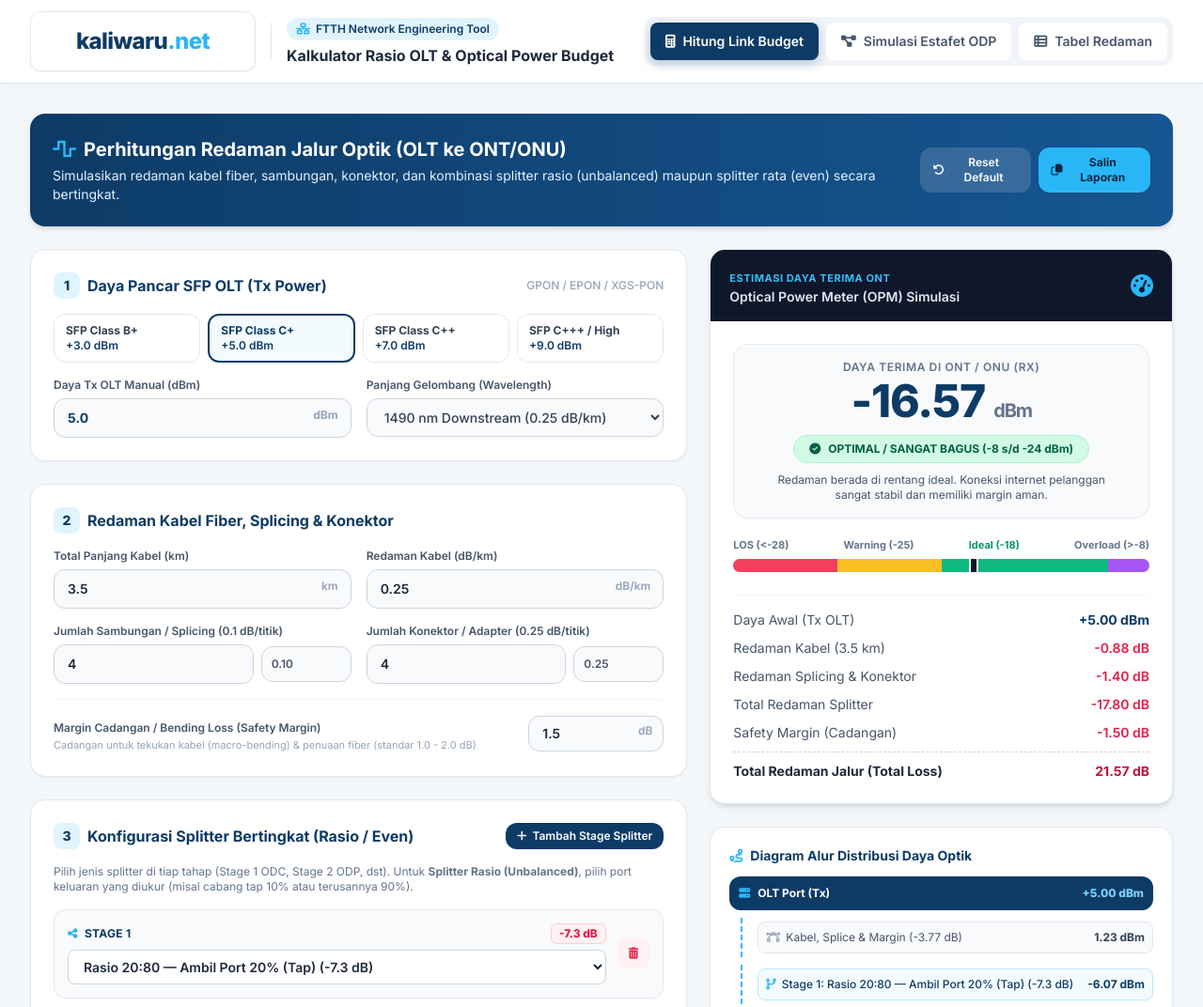
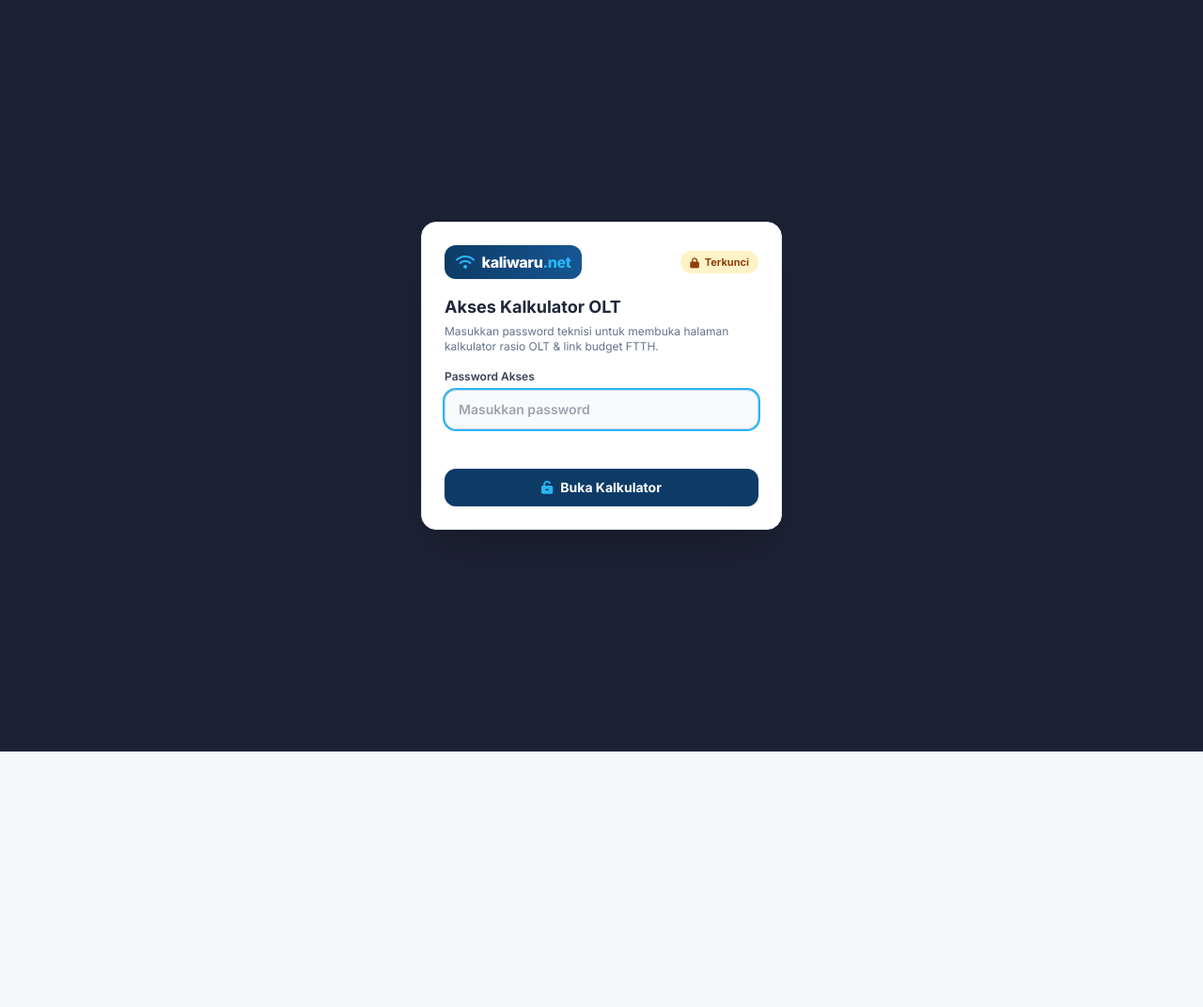
Before and after one commit to richopctn/kaliwaru, a plain HTML site: page olt.html in a window 1280 px wide. Shown: the top 1072 px of the page at 94% size. After the commit the page ends 800 px from the top, so only its background shows below. Drawn offline with nearby package versions, Linux system fonts and the light colour scheme.

Commit message:
Update olt.html

```diff
--- a/olt.html
+++ b/olt.html
@@ -35,22 +35,8 @@
             background-color: #f4f7fa;
             color: #1e293b;
         }
-        /* Styling khusus agar gambar logo yang memiliki latar checkerboard di pinggir tetap terlihat rapi & terbingkai elegan */
-        .logo-wrapper {
-            position: relative;
+        body.locked {
             overflow: hidden;
-            border-radius: 0.75rem;
-            background: #ffffff;
-            display: inline-flex;
-            align-items: center;
-            justify-content: center;
-        }
-        .logo-crop {
-            width: 100%;
-            height: 100%;
-            object-fit: cover;
-            object-position: center 36%;
-            transform: scale(1.48) translateY(8%); /* Memperbesar & menggeser ke bawah agar teks PT di bagian bawah terpotong rapi */
         }
         .tab-active {
             background-color: #0d3b66;
@@ -67,25 +53,72 @@
         }
     </style>
 </head>
-<body class="min-h-screen flex flex-col antialiased">
+<body class="min-h-screen flex flex-col antialiased locked">
 
-    <!-- HEADER PROFESIONAL DENGAN LOGO KALIWARU.NET -->
+    <!-- LAYAR KUNCI PASSWORD SAAT MEMBUKA HALAMAN -->
+    <div id="password-gate" class="fixed inset-0 z-50 bg-slate-900/95 backdrop-blur-md flex items-center justify-center p-4">
+        <div class="w-full max-w-sm bg-white rounded-2xl border border-slate-200 p-6 shadow-2xl">
+            <div class="flex items-center justify-between mb-4">
+                <div class="inline-flex items-center gap-2 px-3 py-1.5 rounded-xl bg-gradient-to-r from-[#0d3b66] to-[#165692] text-white font-extrabold text-base tracking-tight shadow-sm">
+                    <i class="fa-solid fa-wifi text-[#29b6f6]"></i>
+                    <span>kaliwaru<span class="text-[#29b6f6]">.net</span></span>
+                </div>
+                <span class="inline-flex items-center gap-1.5 px-2.5 py-1 rounded-full text-[11px] font-bold bg-amber-100 text-amber-800">
+                    <i class="fa-solid fa-lock"></i> Terkunci
+                </span>
+            </div>
+
+            <h2 class="text-lg font-bold text-slate-800">Akses Kalkulator OLT</h2>
+            <p class="text-xs text-slate-500 mt-1 mb-4">
+                Masukkan password teknisi untuk membuka halaman kalkulator rasio OLT &amp; link budget FTTH.
+            </p>
+
+            <form onsubmit="unlockPage(event)" class="space-y-3">
+                <div>
+                    <label for="gate-password-input" class="block text-xs font-semibold text-slate-700 mb-1.5">
+                        Password Akses
+                    </label>
+                    <input
+                        type="password"
+                        id="gate-password-input"
+                        inputmode="numeric"
+                        autocomplete="current-password"
+                        placeholder="Masukkan password"
+                        required
+                        class="w-full px-3.5 py-2.5 bg-slate-50 border border-slate-300 rounded-xl text-sm font-semibold text-slate-800 focus:outline-none focus:ring-2 focus:ring-[#29b6f6]"
+                    >
+                </div>
+                <p id="gate-error-msg" class="text-xs font-semibold text-rose-600 min-h-[18px]"></p>
+                <button
+                    type="submit"
+                    class="w-full py-2.5 px-4 bg-[#0d3b66] hover:bg-[#082644] text-white rounded-xl text-sm font-bold transition flex items-center justify-center gap-2 shadow"
+                >
+                    <i class="fa-solid fa-unlock-keyhole text-[#29b6f6]"></i>
+                    <span>Buka Kalkulator</span>
+                </button>
+            </form>
+        </div>
+    </div>
+
+    <!-- KONTEN HALAMAN UTAMA (TERSEMBUNYI SEBELUM PASSWORD VALID) -->
+    <div id="protected-content" class="hidden min-h-screen flex flex-col">
+
+        <!-- HEADER PROFESIONAL DENGAN BRAND TEKS & IKON KALIWARU.NET -->
         <header class="bg-white border-b border-slate-200 sticky top-0 z-40 shadow-sm">
             <div class="max-w-7xl mx-auto px-4 sm:px-6 lg:px-8 py-3">
                 <div class="flex flex-col md:flex-row items-center justify-between gap-4">
-                <!-- Area Logo Perusahaan -->
+                    <!-- Area Brand Teks & Ikon Perusahaan -->
                     <div class="flex items-center gap-4">
-                    <div class="logo-wrapper w-52 sm:w-60 h-14 sm:h-16 border border-slate-200 shadow-sm bg-white">
-                        <img
-                            src="Gemini_Generated_Image_tvrso9tvrso9tvrs.jpg"
-                            alt="Logo kaliwaru.net"
-                            class="logo-crop"
-                            onerror="this.style.display='none'; document.getElementById('fallback-logo').style.display='flex';"
-                        >
-                        <!-- Fallback SVG apabila gambar gagal dimuat -->
-                        <div id="fallback-logo" class="hidden items-center justify-center px-3 py-1">
-                            <div class="flex items-center font-extrabold text-2xl tracking-tight">
-                                <span class="text-[#0d3b66]">kaliwaru</span><span class="text-[#29b6f6]">.net</span>
+                        <div class="inline-flex items-center gap-3 px-4 py-2.5 rounded-2xl bg-gradient-to-r from-[#0d3b66] to-[#165692] text-white shadow-sm border border-[#082644]/20">
+                            <div class="w-9 h-9 rounded-xl bg-white/15 flex items-center justify-center text-[#29b6f6] text-lg shrink-0">
+                                <i class="fa-solid fa-tower-broadcast"></i>
+                            </div>
+                            <div class="leading-none">
+                                <div class="text-xl sm:text-2xl font-extrabold tracking-tight flex items-center">
+                                    <span>kaliwaru</span><span class="text-[#29b6f6]">.net</span>
+                                </div>
+                                <div class="text-[10px] font-semibold tracking-wider uppercase text-sky-200 mt-1">
+                                    Fiber &amp; WiFi Pacitan
                                 </div>
                             </div>
                         </div>
@@ -94,12 +127,13 @@
                             <span class="inline-flex items-center gap-1.5 px-2.5 py-1 rounded-full text-xs font-semibold bg-brand-light text-brand-navy">
                                 <i class="fa-solid fa-network-wired text-brand-cyan"></i> FTTH Network Engineering Tool
                             </span>
-                        <h1 class="text-base font-bold text-slate-800 mt-1">Kalkulator Rasio OLT & Optical Power Budget</h1>
+                            <h1 class="text-base font-bold text-slate-800 mt-1">Kalkulator Rasio OLT &amp; Optical Power Budget</h1>
                         </div>
                     </div>
 
-                <!-- Navigasi Tab Utama -->
-                <nav class="flex flex-wrap items-center justify-center gap-2 bg-slate-100 p-1.5 rounded-xl w-full md:w-auto">
+                    <!-- Navigasi Tab Utama + Tombol Kunci -->
+                    <div class="flex flex-wrap items-center justify-center gap-2 w-full md:w-auto">
+                        <nav class="flex flex-wrap items-center justify-center gap-2 bg-slate-100 p-1.5 rounded-xl flex-grow md:flex-grow-0">
                             <button onclick="switchTab('calculator')" id="btn-tab-calculator" class="tab-active flex-1 md:flex-none px-4 py-2.5 rounded-lg text-xs sm:text-sm font-semibold transition-all flex items-center justify-center gap-2">
                                 <i class="fa-solid fa-calculator"></i>
                                 <span>Hitung Link Budget</span>
@@ -113,6 +147,16 @@
                                 <span>Tabel Redaman</span>
                             </button>
                         </nav>
+                        <button
+                            type="button"
+                            onclick="lockCalculator()"
+                            title="Kunci halaman kembali"
+                            class="px-3.5 py-2.5 rounded-xl border border-slate-200 bg-white hover:bg-rose-50 hover:border-rose-200 text-slate-700 hover:text-rose-700 text-xs sm:text-sm font-semibold transition flex items-center justify-center gap-1.5 shadow-sm"
+                        >
+                            <i class="fa-solid fa-lock"></i>
+                            <span>Kunci</span>
+                        </button>
+                    </div>
                 </div>
             </div>
         </header>
@@ -206,7 +250,7 @@
                             <div class="flex items-center justify-between mb-4">
                                 <h3 class="text-base font-bold text-[#0d3b66] flex items-center gap-2">
                                     <span class="w-7 h-7 rounded-lg bg-brand-light text-[#0d3b66] flex items-center justify-center text-sm font-extrabold">2</span>
-                                Redaman Kabel Fiber, Splicing & Konektor
+                                    Redaman Kabel Fiber, Splicing &amp; Konektor
                                 </h3>
                             </div>
 
@@ -249,7 +293,7 @@
                             <div class="mt-4 pt-4 border-t border-slate-100 flex flex-col sm:flex-row sm:items-center justify-between gap-2">
                                 <div>
                                     <label class="text-xs font-semibold text-slate-600">Margin Cadangan / Bending Loss (Safety Margin)</label>
-                                <p class="text-[11px] text-slate-400">Cadangan untuk tekukan kabel (macro-bending) & penuaan fiber (standar 1.0 - 2.0 dB)</p>
+                                    <p class="text-[11px] text-slate-400">Cadangan untuk tekukan kabel (macro-bending) &amp; penuaan fiber (standar 1.0 - 2.0 dB)</p>
                                 </div>
                                 <div class="relative w-full sm:w-36">
                                     <input type="number" id="safetyMargin" value="1.5" step="0.1" min="0" oninput="calculateLinkBudget()" class="w-full px-3.5 py-2 bg-slate-50 border border-slate-300 rounded-xl text-sm font-semibold text-slate-800 focus:outline-none focus:ring-2 focus:ring-[#29b6f6]">
@@ -342,7 +386,7 @@
                                         <span id="breakdown-cable" class="font-semibold text-rose-600">-0.88 dB</span>
                                     </div>
                                     <div class="flex justify-between items-center text-slate-600">
-                                    <span>Redaman Splicing & Konektor</span>
+                                        <span>Redaman Splicing &amp; Konektor</span>
                                         <span id="breakdown-passive" class="font-semibold text-rose-600">-1.40 dB</span>
                                     </div>
                                     <div class="flex justify-between items-center text-slate-600">
@@ -422,7 +466,7 @@
                 <!-- Tabel / Kartu Hasil Estafet per Titik ODP -->
                 <div class="bg-white rounded-2xl border border-slate-200 overflow-hidden shadow-sm">
                     <div class="px-5 py-4 bg-slate-50 border-b border-slate-200 flex flex-wrap items-center justify-between gap-2">
-                    <h3 class="text-sm font-bold text-[#0d3b66]">Susunan Rantai ODP & Estimasi Redaman Setiap Cabang</h3>
+                        <h3 class="text-sm font-bold text-[#0d3b66]">Susunan Rantai ODP &amp; Estimasi Redaman Setiap Cabang</h3>
                         <span class="text-xs text-slate-500">*Sudah termasuk estimasi redaman splice/konektor 0.35 dB per titik ODP</span>
                     </div>
 
@@ -454,7 +498,7 @@
             <!-- =================================================================== -->
             <section id="tab-reference" class="hidden space-y-6">
                 <div class="bg-white rounded-2xl border border-slate-200 p-5 sm:p-6 shadow-sm">
-                <h2 class="text-lg font-bold text-[#0d3b66] mb-1">Tabel Referensi Standar Redaman Optik FTTH (PLC & FBT Splitter)</h2>
+                    <h2 class="text-lg font-bold text-[#0d3b66] mb-1">Tabel Referensi Standar Redaman Optik FTTH (PLC &amp; FBT Splitter)</h2>
                     <p class="text-xs text-slate-500 mb-6">Acuan standar industri ITU-T G.984 untuk perencanaan jaringan FTTH kaliwaru.net.</p>
 
                     <div class="grid grid-cols-1 lg:grid-cols-2 gap-6">
@@ -530,13 +574,62 @@
                     &copy; 2026 <span class="font-bold">kaliwaru.net</span>
                 </div>
                 <div>
-                Sistem Kalkulator Perencanaan & Simulasi Redaman Jaringan FTTH
+                    Sistem Kalkulator Perencanaan &amp; Simulasi Redaman Jaringan FTTH
                 </div>
             </div>
         </footer>
 
+    </div>
+
     <!-- LOGIKA JAVASCRIPT LENGKAP -->
     <script>
+        // =========================================================================
+        // 0. KUNCI PASSWORD HALAMAN (1234)
+        // =========================================================================
+        const OLT_PAGE_PASSWORD = '1234';
+        const OLT_UNLOCK_KEY = 'kaliwaru_olt_unlocked_v1';
+
+        function applyLockState(isUnlocked) {
+            const gate = document.getElementById('password-gate');
+            const content = document.getElementById('protected-content');
+            const input = document.getElementById('gate-password-input');
+            const errorMsg = document.getElementById('gate-error-msg');
+
+            if (isUnlocked) {
+                gate.classList.add('hidden');
+                content.classList.remove('hidden');
+                document.body.classList.remove('locked');
+                errorMsg.textContent = '';
+            } else {
+                content.classList.add('hidden');
+                gate.classList.remove('hidden');
+                document.body.classList.add('locked');
+                input.value = '';
+                errorMsg.textContent = '';
+                setTimeout(() => input.focus(), 50);
+            }
+        }
+
+        function unlockPage(event) {
+            event.preventDefault();
+            const input = document.getElementById('gate-password-input');
+            const errorMsg = document.getElementById('gate-error-msg');
+
+            if (input.value === OLT_PAGE_PASSWORD) {
+                sessionStorage.setItem(OLT_UNLOCK_KEY, 'true');
+                applyLockState(true);
+            } else {
+                errorMsg.textContent = 'Password salah. Silakan coba lagi.';
+                input.focus();
+                input.select();
+            }
+        }
+
+        function lockCalculator() {
+            sessionStorage.removeItem(OLT_UNLOCK_KEY);
+            applyLockState(false);
+        }
+
         // =========================================================================
         // 1. DATABASE STANDAR SPLITTER (EVEN & UNBALANCED RATIO)
         // =========================================================================
@@ -637,7 +730,6 @@
         // =========================================================================
         function setSfpPower(power, btnElement) {
             document.getElementById('txPower').value = power.toFixed(1);
-            // Update styling tombol preset
             document.querySelectorAll('.sfp-preset').forEach(btn => {
                 btn.classList.remove('border-2', 'border-[#0d3b66]', 'bg-brand-light/40');
                 btn.classList.add('border', 'border-slate-200');
@@ -657,7 +749,6 @@
             const container = document.getElementById('splitter-stages-container');
             container.innerHTML = '';
 
-            // Kelompokkan opsi dropdown berdasarkan kategori
             const categories = [...new Set(SPLITTER_OPTIONS.map(o => o.category))];
 
             splitterStages.forEach((stage, index) => {
@@ -728,7 +819,6 @@
 
         function calculateLinkBudget() {
             try {
-                // Ambil nilai input dengan fallback aman
                 const txPower = parseFloat(document.getElementById('txPower').value) || 0;
                 const cableLength = Math.max(0, parseFloat(document.getElementById('cableLength').value) || 0);
                 const cableLossPerKm = Math.max(0, parseFloat(document.getElementById('cableLossPerKm').value) || 0);
@@ -738,7 +828,6 @@
                 const connectorLossEach = Math.max(0, parseFloat(document.getElementById('connectorLossEach').value) || 0);
                 const safetyMargin = Math.max(0, parseFloat(document.getElementById('safetyMargin').value) || 0);
 
-                // Hitung masing-masing komponen loss
                 const totalCableLoss = cableLength * cableLossPerKm;
                 const totalSpliceLoss = spliceCount * spliceLossEach;
                 const totalConnectorLoss = connectorCount * connectorLossEach;
@@ -753,7 +842,6 @@
                 const totalLoss = totalCableLoss + totalPassiveLoss + totalSplitterLoss + safetyMargin;
                 const rxPower = txPower - totalLoss;
 
-                // Update tampilan angka
                 document.getElementById('result-rx-power').innerHTML = `${rxPower.toFixed(2)} <span class="text-xl font-bold text-slate-500">dBm</span>`;
                 document.getElementById('breakdown-tx').textContent = `${txPower >= 0 ? '+' : ''}${txPower.toFixed(2)} dBm`;
                 document.getElementById('breakdown-km').textContent = cableLength.toFixed(1);
@@ -763,7 +851,6 @@
                 document.getElementById('breakdown-margin').textContent = `-${safetyMargin.toFixed(2)} dB`;
                 document.getElementById('breakdown-total-loss').textContent = `${totalLoss.toFixed(2)} dB`;
 
-                // Evaluasi Status Sinyal ONT (Standar GPON / EPON)
                 const badgeEl = document.getElementById('result-status-badge');
                 const descEl = document.getElementById('result-status-desc');
                 const rxTextEl = document.getElementById('result-rx-power');
@@ -790,12 +877,10 @@
                     rxTextEl.className = 'text-4xl sm:text-5xl font-extrabold text-rose-600 tracking-tight';
                 }
 
-                // Posisi jarum gauge (-32 dBm = 0%, -5 dBm = 100%)
                 const clampedRx = Math.max(-32, Math.min(-5, rxPower));
                 const percentage = ((clampedRx - (-32)) / (-5 - (-32))) * 100;
                 document.getElementById('signal-gauge-marker').style.left = `${percentage}%`;
 
-                // Render Diagram Alur Bertahap
                 renderFlowDiagram(txPower, totalCableLoss, totalPassiveLoss, safetyMargin, rxPower);
             } catch (err) {
                 console.error('Error kalkulasi:', err);
@@ -816,19 +901,17 @@
                 </div>
             `;
 
-            // Step Kabel + Pasif
             const infraLoss = cableLoss + passiveLoss + margin;
             currentPower -= infraLoss;
             html += `
                 <div class="pl-4 border-l-2 border-dashed border-sky-400 ml-3 py-1">
                     <div class="flex items-center justify-between p-2 rounded-lg bg-slate-50 border border-slate-200 text-xs">
-                        <span class="text-slate-600"><i class="fa-solid fa-bezier-curve text-slate-400 mr-1.5"></i>Kabel, Splice & Margin (-${infraLoss.toFixed(2)} dB)</span>
+                        <span class="text-slate-600"><i class="fa-solid fa-bezier-curve text-slate-400 mr-1.5"></i>Kabel, Splice &amp; Margin (-${infraLoss.toFixed(2)} dB)</span>
                         <span class="font-bold text-slate-700">${currentPower.toFixed(2)} dBm</span>
                     </div>
                 </div>
             `;
 
-            // Step Setiap Stage Splitter
             splitterStages.forEach((st, idx) => {
                 const found = SPLITTER_OPTIONS.find(o => o.id === st.splitterId) || SPLITTER_OPTIONS[0];
                 currentPower -= found.loss;
@@ -842,7 +925,6 @@
                 `;
             });
 
-            // Titik Akhir ONT
             const ontColor = finalRx >= -24 && finalRx <= -8 ? 'bg-emerald-600' : (finalRx >= -27 && finalRx < -24 ? 'bg-amber-500' : 'bg-rose-600');
             html += `
                 <div class="flex items-center justify-between p-2.5 rounded-xl ${ontColor} text-white text-xs shadow-sm">
@@ -899,7 +981,6 @@
                                `• Status Kelayakan: ${status}\n` +
                                `----------------------------------------`;
 
-            // Gunakan textarea sementara + document.execCommand('copy') sesuai aturan iFrame
             const tempTextArea = document.createElement('textarea');
             tempTextArea.value = textToCopy;
             document.body.appendChild(tempTextArea);
@@ -922,11 +1003,9 @@
             const tbody = document.getElementById('cascade-table-body');
             tbody.innerHTML = '';
 
-            // Sinyal tiba di ODP pertama
-            let trunkPower = txPower - (initDist * lossPerKm) - 0.35; // 0.35 dB konektor/splice awal OLT
+            let trunkPower = txPower - (initDist * lossPerKm) - 0.35;
 
             cascadeNodes.forEach((node, index) => {
-                // Kurangi redaman kabel segmen dari ODP sebelumnya (kecuali ODP pertama)
                 if (index > 0) {
                     trunkPower -= (node.distKm * lossPerKm);
                 }
@@ -935,13 +1014,9 @@
                 const ratioObj = CASCADE_RATIOS.find(r => r.id === node.ratioId) || CASCADE_RATIOS[0];
                 const odpSplitterObj = CASCADE_ODP_SPLITTERS.find(s => s.id === node.odpSplitterId) || CASCADE_ODP_SPLITTERS[2];
 
-                // Sinyal turun ke pelanggan di ODP ini: Input - TapLoss - SplitterODP - Konektor/Splice lokal (0.35 dB)
                 const customerRx = inputAtOdp - ratioObj.tapLoss - odpSplitterObj.loss - 0.35;
+                trunkPower = inputAtOdp - ratioObj.passLoss - 0.20;
 
-                // Sinyal diteruskan ke ODP berikutnya lewat jalur Pass-Through
-                trunkPower = inputAtOdp - ratioObj.passLoss - 0.20; // 0.20 dB loss splice/konektor terusan
-
-                // Status badge
                 let statusBadge = '';
                 if (customerRx > -8.0) {
                     statusBadge = '<span class="px-2.5 py-1 rounded-full text-xs font-bold bg-purple-100 text-purple-800">Overload</span>';
@@ -953,7 +1028,6 @@
                     statusBadge = '<span class="px-2.5 py-1 rounded-full text-xs font-bold bg-rose-100 text-rose-800">LOS / Kritis</span>';
                 }
 
-                // Opsi select rasio & splitter
                 const ratioSelectHtml = CASCADE_RATIOS.map(r =>
                     `<option value="${r.id}" ${r.id === node.ratioId ? 'selected' : ''}>${r.label} (Tap -${r.tapLoss} / Pass -${r.passLoss})</option>`
                 ).join('');
@@ -1035,6 +1109,7 @@
             renderSplitterStages();
             calculateLinkBudget();
             calculateCascade();
+            applyLockState(sessionStorage.getItem(OLT_UNLOCK_KEY) === 'true');
         });
     </script>
 </body>
```
Lines whose indentation alone changed are shown as unchanged.
